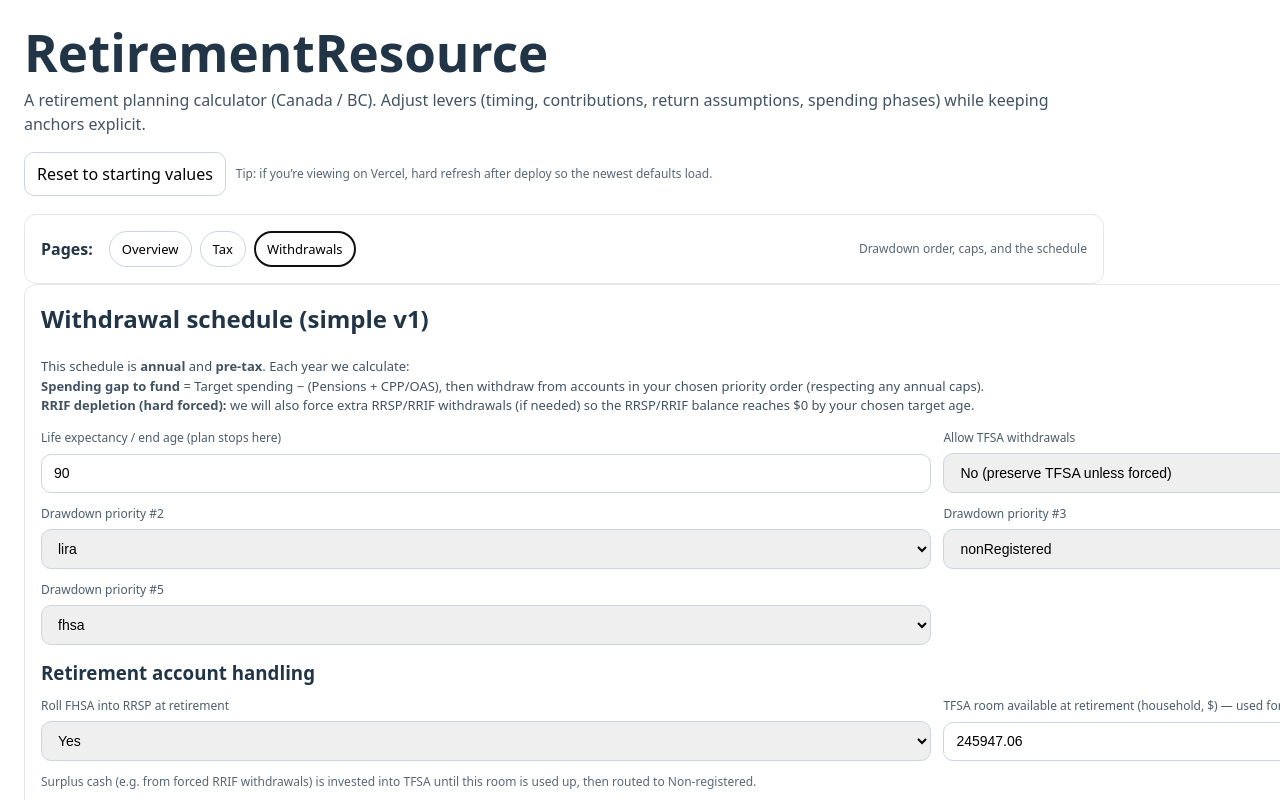
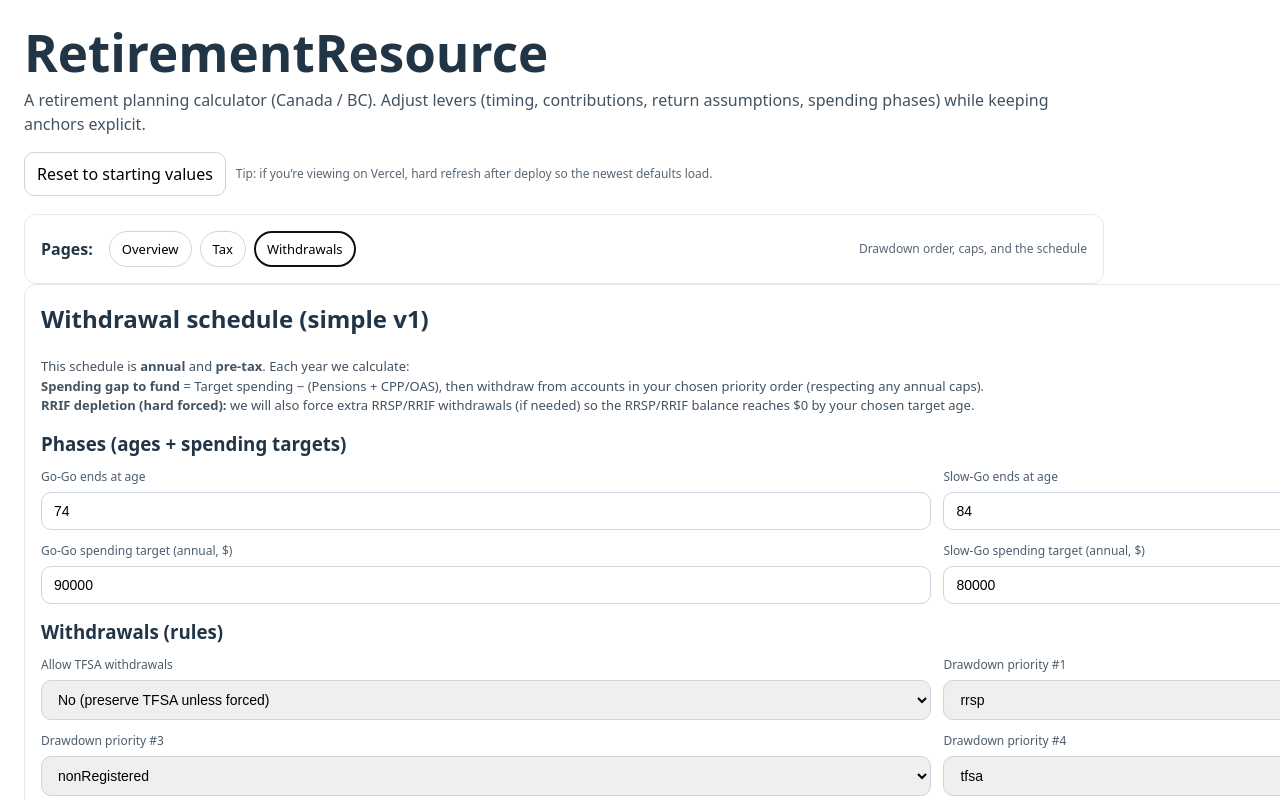
Before and after one commit to kawabunga8/RetirementResource, a React (Vite) app: page / in a window 1280 px wide. Both pictures are taken after a click on the button "Withdrawals". Shown: the top 800 px of the page. Built offline with nearby package versions, Linux system fonts and the light colour scheme.

Commit message:
Make phase age spans and spending targets adjustable in Withdrawals

```diff
--- a/src/App.tsx
+++ b/src/App.tsx
@@ -1061,7 +1061,34 @@ export default function App() {
             chosen target age.
           </p>
 
+          <h3 style={{ marginTop: 14 }}>Phases (ages + spending targets)</h3>
           <div className="grid">
+            <Field label="Go-Go ends at age">
+              <input
+                type="number"
+                value={vars.phaseAges.goGoEndAge}
+                onChange={(e) =>
+                  setVars((v) => ({
+                    ...v,
+                    phaseAges: { ...v.phaseAges, goGoEndAge: num(e.target.value) },
+                  }))
+                }
+              />
+            </Field>
+
+            <Field label="Slow-Go ends at age">
+              <input
+                type="number"
+                value={vars.phaseAges.slowGoEndAge}
+                onChange={(e) =>
+                  setVars((v) => ({
+                    ...v,
+                    phaseAges: { ...v.phaseAges, slowGoEndAge: num(e.target.value) },
+                  }))
+                }
+              />
+            </Field>
+
             <Field label="Life expectancy / end age (plan stops here)">
               <input
                 type="number"
@@ -1075,6 +1102,48 @@ export default function App() {
               />
             </Field>
 
+            <Field label="Go-Go spending target (annual, $)">
+              <input
+                type="number"
+                value={vars.spending.goGo}
+                onChange={(e) =>
+                  setVars((v) => ({
+                    ...v,
+                    spending: { ...v.spending, goGo: num(e.target.value) },
+                  }))
+                }
+              />
+            </Field>
+
+            <Field label="Slow-Go spending target (annual, $)">
+              <input
+                type="number"
+                value={vars.spending.slowGo}
+                onChange={(e) =>
+                  setVars((v) => ({
+                    ...v,
+                    spending: { ...v.spending, slowGo: num(e.target.value) },
+                  }))
+                }
+              />
+            </Field>
+
+            <Field label="No-Go spending target (annual, $)">
+              <input
+                type="number"
+                value={vars.spending.noGo}
+                onChange={(e) =>
+                  setVars((v) => ({
+                    ...v,
+                    spending: { ...v.spending, noGo: num(e.target.value) },
+                  }))
+                }
+              />
+            </Field>
+          </div>
+
+          <h3 style={{ marginTop: 14 }}>Withdrawals (rules)</h3>
+          <div className="grid">
             <Field label="Allow TFSA withdrawals">
               <select
                 value={vars.withdrawals.allowTfsa ? "yes" : "no"}
```
